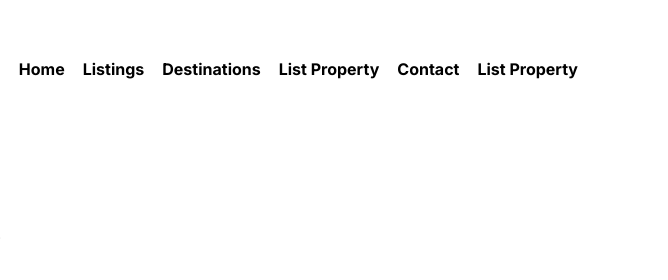
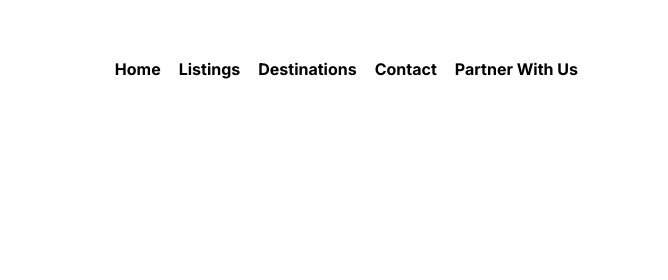
Before and after one commit to mstvbahrain/Gurfat.github.io, a plain HTML site: page landlords.html in a window 1280 px wide. Shown: the top 280 px of the page, 612-1280 px from the left. Drawn offline with Linux system fonts and the light colour scheme.

Commit message:
Update navigation links and button text in landlords.html

```diff
--- a/landlords.html
+++ b/landlords.html
@@ -17,13 +17,12 @@
       <img src="./assets/gurfat-logo-navy.png" alt="Gurfat">
     </a>
     <nav class="nav-links">
-      <a href="./index.html">Home</a>
-      <a href="./listings.html">Listings</a>
-      <a href="./destinations.html">Destinations</a>
-      <a class="active" href="./landlords.html">List Property</a>
-      <a href="./contact.html">Contact</a>
-      <a class="btn btn-primary" href="./landlords.html">List Property</a>
-    </nav>
+  <a href="./index.html">Home</a>
+  <a href="./listings.html">Listings</a>
+  <a href="./destinations.html">Destinations</a>
+  <a href="./contact.html">Contact</a>
+  <a class="btn btn-primary" href="./landlords.html">Partner With Us</a>
+</nav>
   </div>
 </header>
 
```
